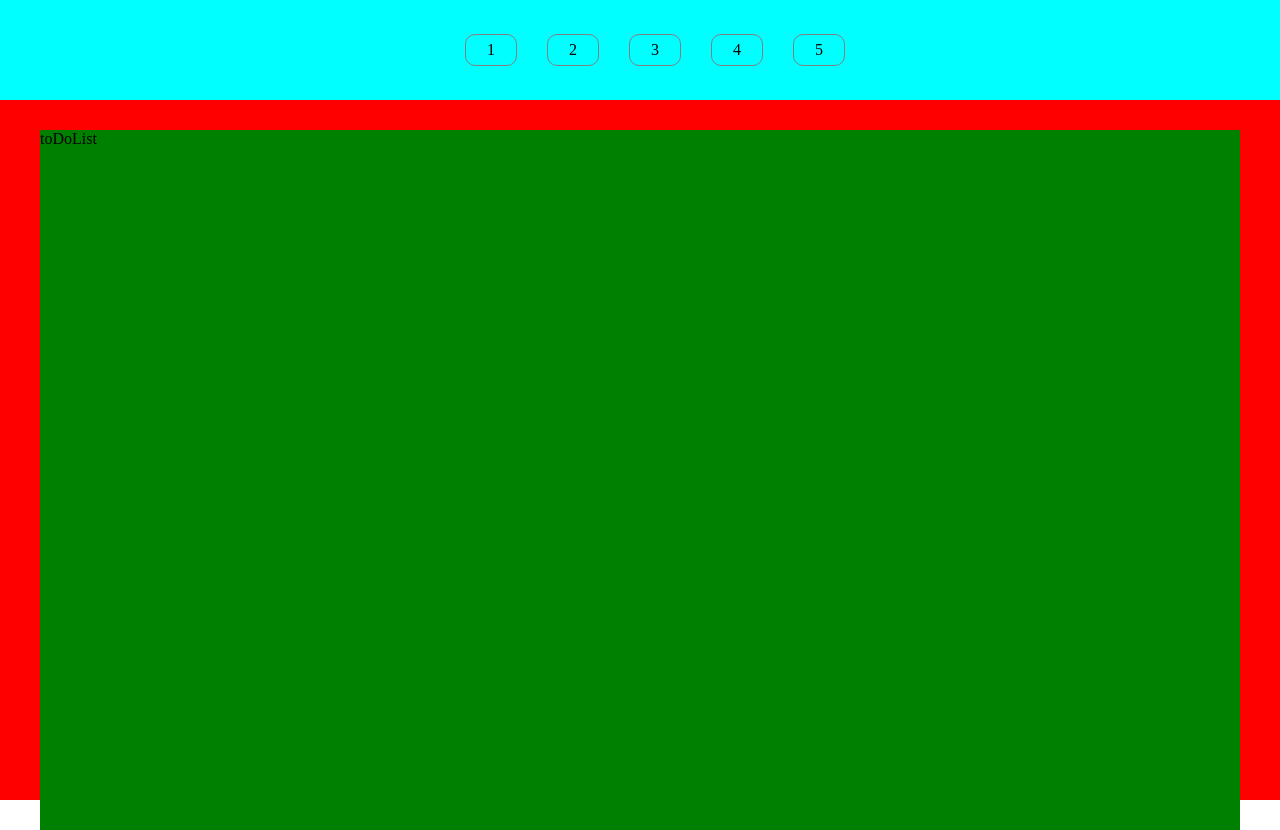
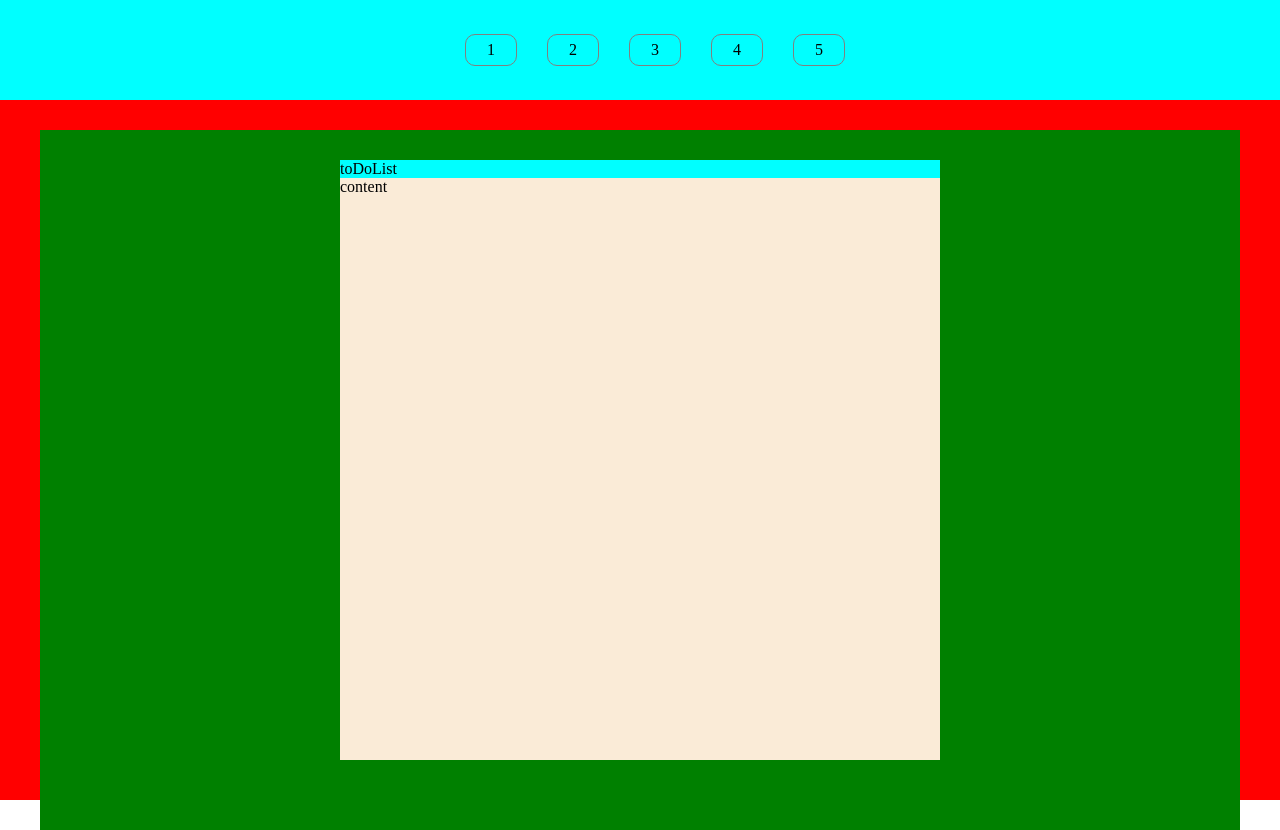
Before and after one commit to inevadim/ineHub, a React (Create React App) app: page / in a window 1280 px wide. Built offline with nearby package versions, Linux system fonts and the light colour scheme.

Commit message:
structure toDoList

```diff
--- a/src/components/content/toDoList/ToDoList.jsx
+++ b/src/components/content/toDoList/ToDoList.jsx
@@ -1,5 +1,12 @@
 import styles from './ToDoList.module.scss';
 
 export const ToDoList = () => {
-  return <div className={styles.toDoList}>toDoList</div>;
+  return (
+    <div className={styles.toDoList}>
+      <div className={styles.toDoListContent}>
+        <div className={styles.name}>toDoList</div>
+        <div className={styles.content}>content</div>
+      </div>
+    </div>
+  );
 };
--- a/src/components/content/toDoList/ToDoList.module.scss
+++ b/src/components/content/toDoList/ToDoList.module.scss
@@ -0,0 +1,23 @@
+.toDoList{
+    display: flex;
+    justify-content: center;
+    width: 100%;
+    height: 100%;
+
+    .toDoListContent{
+        background-color: yellow;
+        width: 600px;
+        height: 600px;
+        margin-top: 30px;
+        display: flex;
+        flex-direction: column;
+        .name{
+            background-color: aqua;
+        }
+
+        .content{
+            background-color: antiquewhite;
+            flex: 1;
+        }
+    }
+}
```
